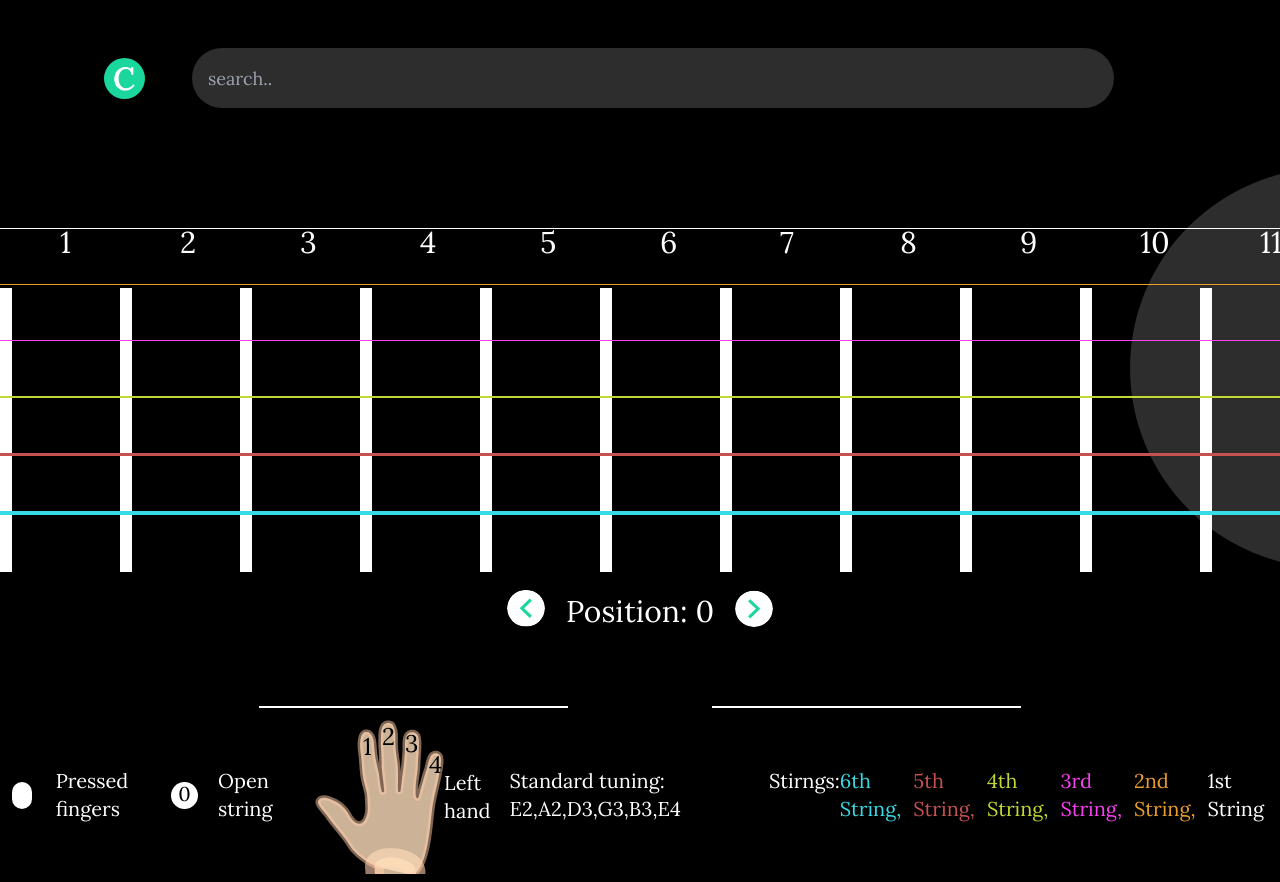
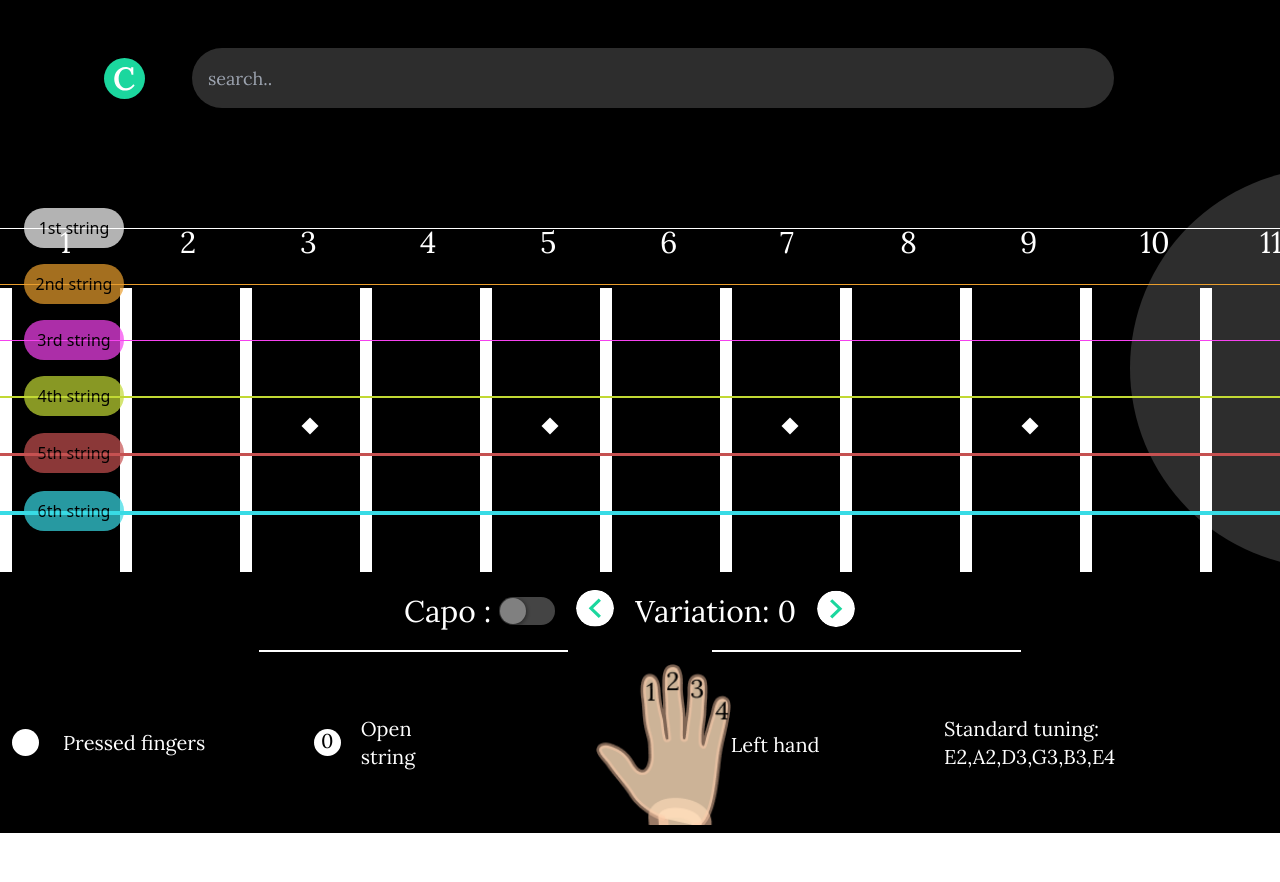
Before and after one commit to sharmamayank221/diachords, a Next.js app: page /chords in a window 1280 px wide. After the commit the page ends 833 px from the top, so only its background shows below. Built offline with nearby package versions, Linux system fonts and the light colour scheme.

Commit message:
feat: add capo and positions

```diff
--- a/package.json
+++ b/package.json
@@ -20,6 +20,7 @@
     "react": "18.2.0",
     "react-dom": "18.2.0",
     "react-redux": "^8.0.5",
+    "react-switch": "^7.0.0",
     "typescript": "5.0.2"
   },
   "devDependencies": {
--- a/src/components/Footer.tsx
+++ b/src/components/Footer.tsx
@@ -26,27 +26,6 @@ export default function Footer() {
       <span className="mr-4 font-Lora text-xl text-white w-[25%]">
         Standard tuning: E2,A2,D3,G3,B3,E4
       </span>
-      <div className="mr-4 font-Lora text-xl text-white w-1/2 flex">
-        Stirngs:
-        <div className="flex items-center ">
-          <span className="text-[#38DBE5] ">6th String, </span>
-        </div>
-        <div className="flex items-center ml-3">
-          <span className="text-[#C65151] ">5th String, </span>
-        </div>
-        <div className="flex items-center ml-3">
-          <span className="text-[#C2D934] ">4th String, </span>
-        </div>
-        <div className="flex items-center ml-3">
-          <span className="text-[#F642EF] ">3rd String, </span>
-        </div>
-        <div className="flex items-center ml-3">
-          <span className="text-[#EA9E2D] ">2nd String, </span>
-        </div>
-        <div className="flex items-center ml-3">
-          <span className="">1st String </span>
-        </div>
-      </div>
     </div>
   );
 }
--- a/src/components/Guitar.tsx
+++ b/src/components/Guitar.tsx
@@ -2,6 +2,7 @@ import useGetStringNumAndFretNum from "@/helpers/getStringNumAndFretNum";
 import { A } from "@/types/chord.types";
 import Image from "next/image";
 import React from "react";
+import Switch from "react-switch";
 
 // TODO: make this array dynamic so as the user selects how many frets to show on the screen
 const Frets = [1, 2, 3, 4, 5, 6, 7, 8, 9, 10, 11, 12, 13];
@@ -25,6 +26,8 @@ interface IPositionsToBePlaced {
   stringNumber: number;
   fretNumber: number;
   fingerNumber?: number;
+  hasCapo?: boolean;
+  hasBar?: [];
 }
 
 interface IGuitar {
@@ -33,67 +36,128 @@ interface IGuitar {
 }
 
 export default function Guitar({ data, id }: IGuitar) {
+  const [checked, setChecked] = React.useState<boolean>();
+
   const [position, setPosition] = React.useState(0);
-  const [fretsToUse, setFretsToUse] = React.useState([]);
-  const [fingersToUse, setFingersToUse] = React.useState([]);
+  const [fretsToUse, setFretsToUse] = React.useState(
+    data?.[0]?.positions?.[0]?.frets
+  );
+  const hasCapo = data?.[0]?.positions?.filter(
+    (item: any) => item?.frets === fretsToUse
+  )?.[0]?.capo;
+
+  const handleChange = (hasCapo: any) => {
+    if (hasCapo === true) {
+      setChecked(true);
+    } else {
+      setChecked(false);
+    }
+  };
+
+  console.log(hasCapo, checked, "capo");
+
+  const [fingersToUse, setFingersToUse] = React.useState(
+    data?.[0]?.positions?.[0]?.fingers
+  );
   const ref = React.useRef(null);
 
   const pos = useGetStringNumAndFretNum(fretsToUse, fingersToUse);
 
-  // gives DOMRECT : { x: 124, y: 148, width: 4, height: 356, top: 148, right: 128, bottom: 504, left: 124 }
-  // console.log(fret2?.getBoundingClientRect().x, "fret");
+  const hasBar = data?.[0]?.positions?.filter(
+    (item: any) => item.frets === fretsToUse
+  );
 
-  // gives DOMRect { x: 0, y: 219, width: 1920, height: 1, top: 219, right: 1920, bottom: 220, left: 0 }
-  // console.log(string2?.getBoundingClientRect().y, "string");
-
-  // need to optimize the default position of zero
   const hanldeNextPosition = () => {
     if (position < data?.[0]?.positions?.length - 1) {
       setPosition((prev) => prev + 1);
-      setFretsToUse(data?.[0]?.positions?.[position]?.frets);
-      setFingersToUse(data?.[0]?.positions?.[position]?.fingers);
     }
+
+    // position + 1 is to sync position outside and inside the handlenext and handlePrev func
+    setFretsToUse(data?.[0]?.positions?.[position + 1]?.frets);
+    setFingersToUse(data?.[0]?.positions?.[position + 1]?.fingers);
   };
 
   const handlePrevPosition = () => {
     if (position > 0) {
       setPosition((prev) => prev - 1);
-      setFretsToUse(data?.[0]?.positions?.[position]?.frets);
-      setFingersToUse(data?.[0]?.positions?.[position]?.fingers);
     }
+    setFretsToUse(data?.[0]?.positions?.[position - 1]?.frets);
+    setFingersToUse(data?.[0]?.positions?.[position - 1]?.fingers);
   };
-
-  console.log(pos, "posi");
+  const baseFretDiv = document
+    ?.getElementById(`fret-${hasBar?.[0]?.baseFret}`)
+    ?.getBoundingClientRect();
 
   return (
     <>
-      <div className="relative w-full container mx-auto  h-full py-14 ">
+      <div className="relative w-full h-full pt-14 ">
         <div className="strings relative z-30">
+          {checked && hasCapo && (
             <div
-            className={`relative mt-6 mb-[55px] h-[0.5px] w-full bg-[#FFF]`}
+              className={`absolute top-[-10px] z-50`}
+              style={{
+                left: `${baseFretDiv && baseFretDiv.x + 54}px`,
+              }}
+            >
+              <Image
+                src="/capo.svg"
+                alt="capo"
+                width={36}
+                height={300}
+                className=""
+              />
+            </div>
+          )}
+          <div
+            className={` mt-6 mb-[55px] h-[0.5px] w-full bg-[#FFF] relative`}
             id="string-1"
-          ></div>
+          >
+            <div className="bg-[#FFF] p-2 w-[100px] -translate-y-5 translate-x-6 rounded-full opacity-70 text-center">
+              1st string
+            </div>
+          </div>
           <div
             className={`relative mt-6 mb-[55px] h-[1.8px] w-full bg-[#EA9E2D]`}
             id="string-2"
-          ></div>
+          >
+            <div className="bg-[#EA9E2D] p-2 w-[100px] -translate-y-5 translate-x-6 rounded-full opacity-70 text-center">
+              2nd string
+            </div>
+          </div>
           <div
             className={`relative mt-6 mb-[55px] h-[1.2px] w-full bg-[#F642EF]`}
             id="string-3"
-          ></div>
+          >
+            <div className="bg-[#F642EF] p-2 w-[100px] -translate-y-5 translate-x-6 rounded-full opacity-70 text-center">
+              3rd string
+            </div>
+          </div>
           <div
             className={`relative mt-6 mb-[55px] h-[2px] w-full bg-[#C2D934]`}
             id="string-4"
-          ></div>
+          >
+            <div className="bg-[#C2D934] p-2 w-[100px] -translate-y-5 translate-x-6 rounded-full opacity-70 text-center">
+              4th string
+            </div>
+          </div>
           <div
             className={`relative mt-6 mb-[55px] h-[3px] w-full bg-[#C65151]`}
             id="string-5"
-          ></div>
+          >
+            <div className="bg-[#C65151] p-2 w-[100px] -translate-y-5 translate-x-6 rounded-full opacity-70 text-center">
+              5th string
+            </div>
+          </div>
           <div
             className={`relative mt-6 mb-[55px] h-1 w-full bg-[#38DBE5]`}
             id="string-6"
-          ></div>
+          >
+            <div className="bg-[#38DBE5] p-2 w-[100px] -translate-y-5 translate-x-6 rounded-full opacity-70 text-center">
+              6th string
             </div>
+          </div>
+        </div>
+        <div className=" container mx-auto">
           <div className="frets flex -mt-[22.1%] z-20 relative">
             {Frets.map((fret, idx) => {
               return (
@@ -109,6 +173,24 @@ export default function Guitar({ data, id }: IGuitar) {
                   >
                     {fret}
                   </span>
+                  {fret === 5 && (
+                    <div className="w-3 h-3 bg-[#FFF] flex items-center justify-center rotate-45 translate-x-16 -translate-y-[152px]"></div>
+                  )}
+                  {fret === 7 && (
+                    <div className="w-3 h-3 bg-[#FFF] flex items-center justify-center rotate-45 translate-x-16 -translate-y-[152px]"></div>
+                  )}
+                  {fret === 3 && (
+                    <div className="w-3 h-3 bg-[#FFF] flex items-center justify-center rotate-45 translate-x-16 -translate-y-[152px]"></div>
+                  )}
+                  {fret === 9 && (
+                    <div className="w-3 h-3 bg-[#FFF] flex items-center justify-center rotate-45 translate-x-16 -translate-y-[152px]"></div>
+                  )}
+                  {fret === 12 && (
+                    <>
+                      <div className="w-3 h-3 bg-[#FFF] flex items-center justify-center rotate-45 translate-x-16 -translate-y-[210px]"></div>
+                      <div className="w-3 h-3 bg-[#FFF] flex items-center justify-center rotate-45 translate-x-16 -translate-y-[106px]"></div>
+                    </>
+                  )}
                 </div>
               );
             })}
@@ -118,7 +200,6 @@ export default function Guitar({ data, id }: IGuitar) {
               const stringDiv = document
                 ?.getElementById(`string-${item?.stringNumber}`)
                 ?.getBoundingClientRect();
-
               const fretDiv = document
                 ?.getElementById(`fret-${item?.fretNumber}`)
                 ?.getBoundingClientRect();
@@ -127,10 +208,14 @@ export default function Guitar({ data, id }: IGuitar) {
                 // fretNumber === -1 means not to be pressed and rendered
                 item?.fretNumber !== -1 && (
                   <div
-                  className={`absolute h-[32px] w-[32px] rounded-full bg-[#FFF] z-50`}
+                    className={`absolute h-[32px] w-[32px] rounded-full bg-[#FFF] z-40`}
                     key={idx}
                     style={{
-                    left: `${fretDiv && fretDiv.x - 130}px`,
+                      left: `${
+                        fretDiv &&
+                        baseFretDiv &&
+                        fretDiv.x + baseFretDiv.x - 120
+                      }px`,
                       top: `${stringDiv && stringDiv.y - 162}px`,
                     }}
                   >
@@ -142,9 +227,22 @@ export default function Guitar({ data, id }: IGuitar) {
               );
             })}
           </div>
-        <div className="hole w-[400px] h-[400px] bg-[#2D2D2D] rounded-full absolute -right-[250px] top-5 z-1"></div>
-        <div className="positions flex items-center justify-center w-full">
-          <div onClick={handlePrevPosition}>
+          <div className="positions flex items-center justify-center w-full ">
+            <label className="text-white font-Lora text-3xl flex items-center">
+              Capo : {""}
+              <Switch
+                onChange={handleChange}
+                checked={checked as boolean}
+                className="react-switch ml-2"
+                disabled={!hasCapo as boolean}
+                boxShadow="0px 1px 5px rgba(0, 0, 0, 0.6)"
+                activeBoxShadow="0px 0px 1px 10px rgba(0, 0, 0, 0.2)"
+                uncheckedIcon={false}
+                checkedIcon={false}
+                onColor="#1BD79E"
+              />
+            </label>
+            <div onClick={handlePrevPosition} className="cursor-pointer">
               <Image
                 src="/arrowRight.svg"
                 alt="next"
@@ -154,13 +252,19 @@ export default function Guitar({ data, id }: IGuitar) {
               />
             </div>
             <h2 className="text-white text-center font-Lora text-3xl">
-            Position: {position}
+              Variation: {position}
             </h2>
-          <div onClick={hanldeNextPosition} className="-mt-[10px]">
+
+            <div
+              onClick={hanldeNextPosition}
+              className="-mt-[10px] cursor-pointer"
+            >
               <Image src="/arrowRight.svg" alt="next" width={80} height={80} />
             </div>
           </div>
         </div>
+        <div className="hole w-[400px] h-[400px] bg-[#2D2D2D] rounded-full absolute -right-[250px] top-5 z-1"></div>
+      </div>
     </>
   );
 }
--- a/src/pages/index.tsx
+++ b/src/pages/index.tsx
@@ -17,9 +17,6 @@ export default function Home() {
     () => import("../components/Guitar"),
     { ssr: false }
   );
-  console.log(router.asPath, "path");
-
-  console.log(singleData, "data");
 
   React.useEffect(() => {
     if (router.asPath === "/") {
--- a/src/styles/Home.module.css
+++ /dev/null
@@ -1,278 +0,0 @@
-.main {
-  display: flex;
-  flex-direction: column;
-  justify-content: space-between;
-  align-items: center;
-  padding: 6rem;
-  min-height: 100vh;
-}
-
-.description {
-  display: inherit;
-  justify-content: inherit;
-  align-items: inherit;
-  font-size: 0.85rem;
-  max-width: var(--max-width);
-  width: 100%;
-  z-index: 2;
-  font-family: var(--font-mono);
-}
-
-.description a {
-  display: flex;
-  justify-content: center;
-  align-items: center;
-  gap: 0.5rem;
-}
-
-.description p {
-  position: relative;
-  margin: 0;
-  padding: 1rem;
-  background-color: rgba(var(--callout-rgb), 0.5);
-  border: 1px solid rgba(var(--callout-border-rgb), 0.3);
-  border-radius: var(--border-radius);
-}
-
-.code {
-  font-weight: 700;
-  font-family: var(--font-mono);
-}
-
-.grid {
-  display: grid;
-  grid-template-columns: repeat(4, minmax(25%, auto));
-  width: var(--max-width);
-  max-width: 100%;
-}
-
-.card {
-  padding: 1rem 1.2rem;
-  border-radius: var(--border-radius);
-  background: rgba(var(--card-rgb), 0);
-  border: 1px solid rgba(var(--card-border-rgb), 0);
-  transition: background 200ms, border 200ms;
-}
-
-.card span {
-  display: inline-block;
-  transition: transform 200ms;
-}
-
-.card h2 {
-  font-weight: 600;
-  margin-bottom: 0.7rem;
-}
-
-.card p {
-  margin: 0;
-  opacity: 0.6;
-  font-size: 0.9rem;
-  line-height: 1.5;
-  max-width: 30ch;
-}
-
-.center {
-  display: flex;
-  justify-content: center;
-  align-items: center;
-  position: relative;
-  padding: 4rem 0;
-}
-
-.center::before {
-  background: var(--secondary-glow);
-  border-radius: 50%;
-  width: 480px;
-  height: 360px;
-  margin-left: -400px;
-}
-
-.center::after {
-  background: var(--primary-glow);
-  width: 240px;
-  height: 180px;
-  z-index: -1;
-}
-
-.center::before,
-.center::after {
-  content: '';
-  left: 50%;
-  position: absolute;
-  filter: blur(45px);
-  transform: translateZ(0);
-}
-
-.logo,
-.thirteen {
-  position: relative;
-}
-
-.thirteen {
-  display: flex;
-  justify-content: center;
-  align-items: center;
-  width: 75px;
-  height: 75px;
-  padding: 25px 10px;
-  margin-left: 16px;
-  transform: translateZ(0);
-  border-radius: var(--border-radius);
-  overflow: hidden;
-  box-shadow: 0px 2px 8px -1px #0000001a;
-}
-
-.thirteen::before,
-.thirteen::after {
-  content: '';
-  position: absolute;
-  z-index: -1;
-}
-
-/* Conic Gradient Animation */
-.thirteen::before {
-  animation: 6s rotate linear infinite;
-  width: 200%;
-  height: 200%;
-  background: var(--tile-border);
-}
-
-/* Inner Square */
-.thirteen::after {
-  inset: 0;
-  padding: 1px;
-  border-radius: var(--border-radius);
-  background: linear-gradient(
-    to bottom right,
-    rgba(var(--tile-start-rgb), 1),
-    rgba(var(--tile-end-rgb), 1)
-  );
-  background-clip: content-box;
-}
-
-/* Enable hover only on non-touch devices */
-@media (hover: hover) and (pointer: fine) {
-  .card:hover {
-    background: rgba(var(--card-rgb), 0.1);
-    border: 1px solid rgba(var(--card-border-rgb), 0.15);
-  }
-
-  .card:hover span {
-    transform: translateX(4px);
-  }
-}
-
-@media (prefers-reduced-motion) {
-  .thirteen::before {
-    animation: none;
-  }
-
-  .card:hover span {
-    transform: none;
-  }
-}
-
-/* Mobile */
-@media (max-width: 700px) {
-  .content {
-    padding: 4rem;
-  }
-
-  .grid {
-    grid-template-columns: 1fr;
-    margin-bottom: 120px;
-    max-width: 320px;
-    text-align: center;
-  }
-
-  .card {
-    padding: 1rem 2.5rem;
-  }
-
-  .card h2 {
-    margin-bottom: 0.5rem;
-  }
-
-  .center {
-    padding: 8rem 0 6rem;
-  }
-
-  .center::before {
-    transform: none;
-    height: 300px;
-  }
-
-  .description {
-    font-size: 0.8rem;
-  }
-
-  .description a {
-    padding: 1rem;
-  }
-
-  .description p,
-  .description div {
-    display: flex;
-    justify-content: center;
-    position: fixed;
-    width: 100%;
-  }
-
-  .description p {
-    align-items: center;
-    inset: 0 0 auto;
-    padding: 2rem 1rem 1.4rem;
-    border-radius: 0;
-    border: none;
-    border-bottom: 1px solid rgba(var(--callout-border-rgb), 0.25);
-    background: linear-gradient(
-      to bottom,
-      rgba(var(--background-start-rgb), 1),
-      rgba(var(--callout-rgb), 0.5)
-    );
-    background-clip: padding-box;
-    backdrop-filter: blur(24px);
-  }
-
-  .description div {
-    align-items: flex-end;
-    pointer-events: none;
-    inset: auto 0 0;
-    padding: 2rem;
-    height: 200px;
-    background: linear-gradient(
-      to bottom,
-      transparent 0%,
-      rgb(var(--background-end-rgb)) 40%
-    );
-    z-index: 1;
-  }
-}
-
-/* Tablet and Smaller Desktop */
-@media (min-width: 701px) and (max-width: 1120px) {
-  .grid {
-    grid-template-columns: repeat(2, 50%);
-  }
-}
-
-@media (prefers-color-scheme: dark) {
-  .vercelLogo {
-    filter: invert(1);
-  }
-
-  .logo,
-  .thirteen img {
-    filter: invert(1) drop-shadow(0 0 0.3rem #ffffff70);
-  }
-}
-
-@keyframes rotate {
-  from {
-    transform: rotate(360deg);
-  }
-  to {
-    transform: rotate(0deg);
-  }
-}
```
Also changed, not shown: public/capo.svg (added), 1 other file (tests, documents, lock files or other folders). Lines whose indentation alone changed are shown as unchanged.
